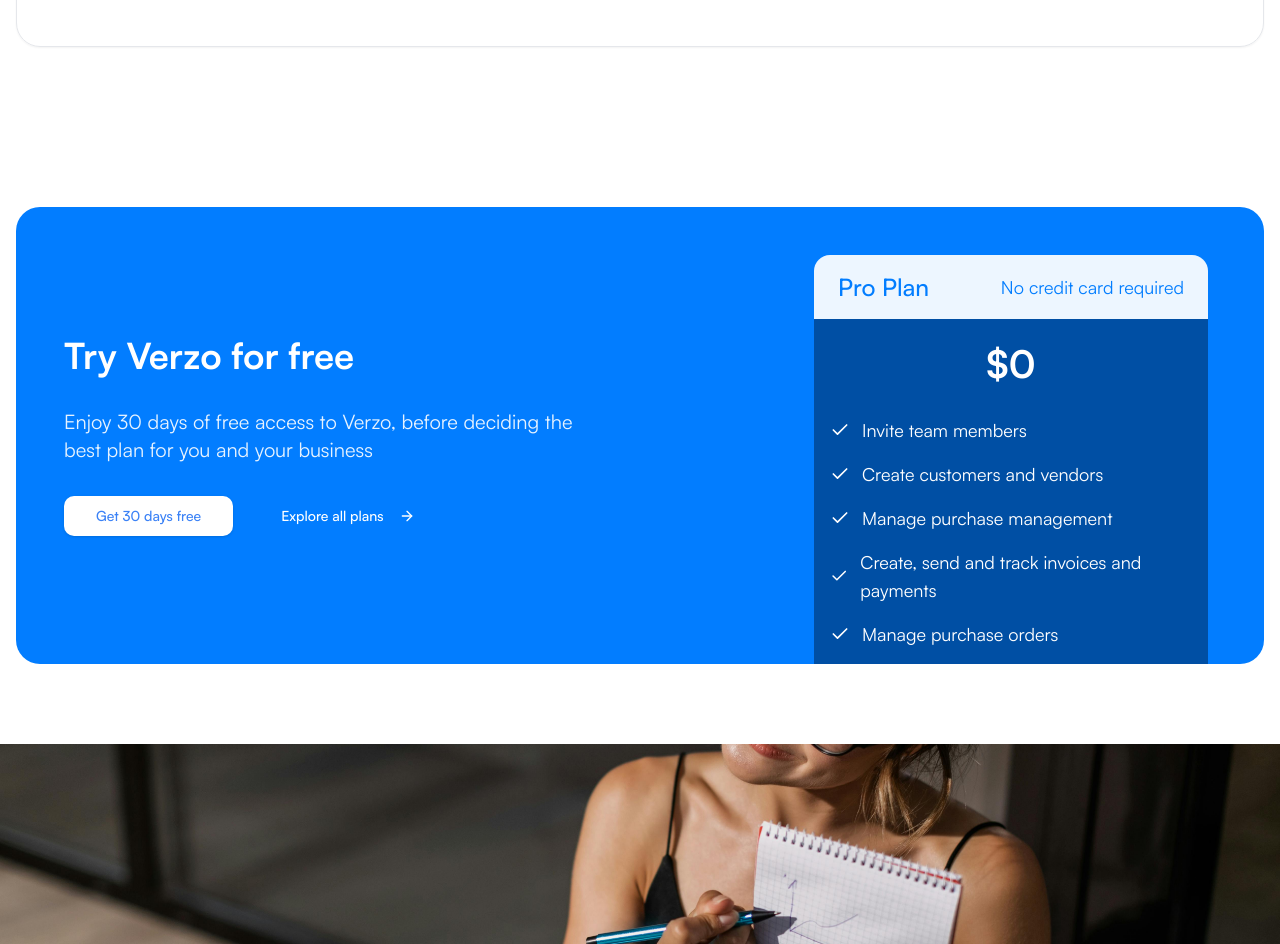
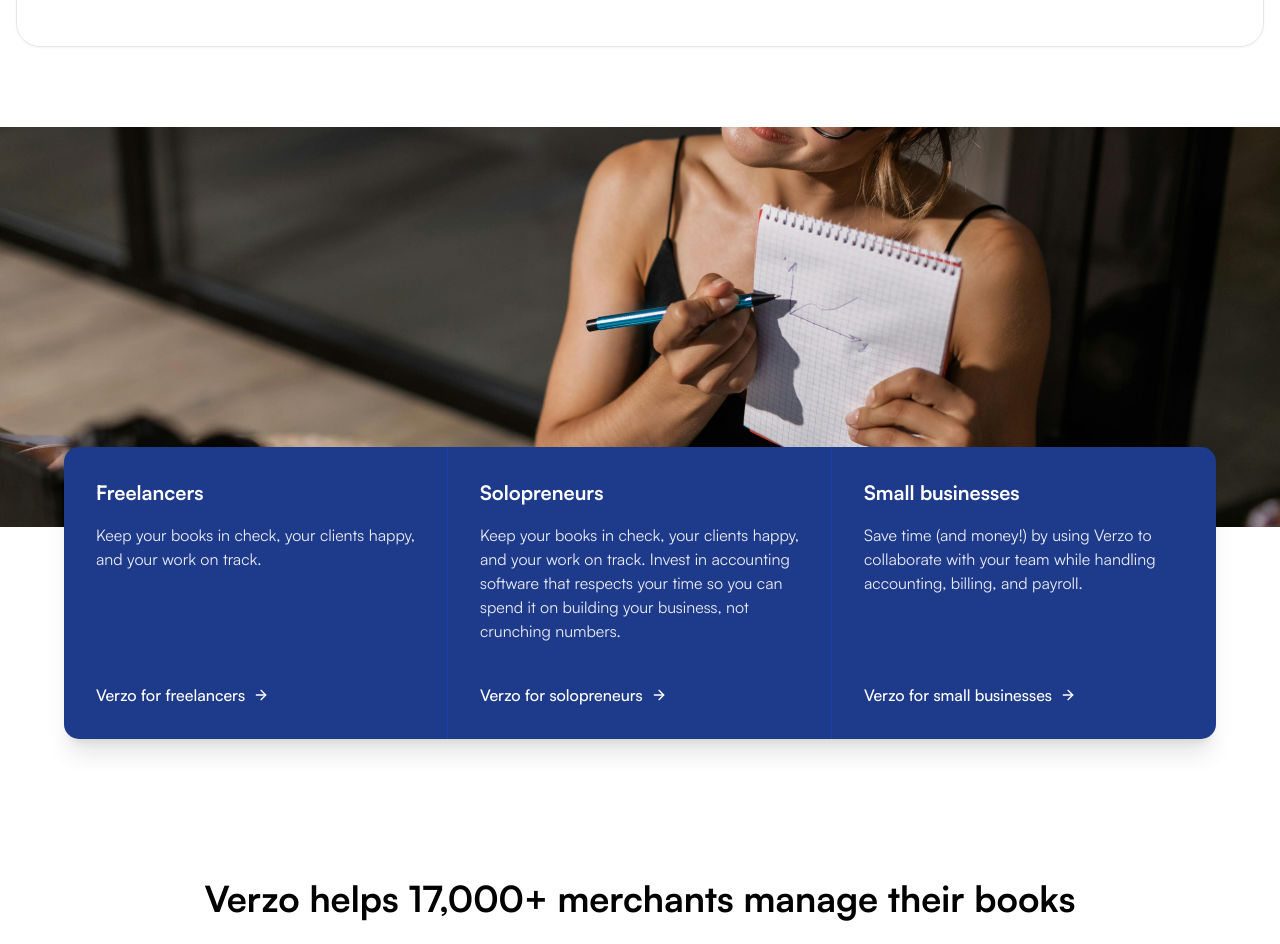
Before and after one commit to ufas-001/verzo-new-landing-page, a Next.js app: page / in a window 1280 px wide. Shown: the part 3260-4204 px from the top of the page. Built offline with nearby package versions, Linux system fonts and the light colour scheme.

Commit message:
Modified the homepage

```diff
--- a/app/homepage/page.tsx
+++ b/app/homepage/page.tsx
@@ -8,7 +8,7 @@
 import { FeatureTabs } from "./FeatureTabs";
 import { HeroCarousel } from "./Herosection";
 import Operationsection from "./OperationSection";
-import { PricingCTA } from "./PricingCta";
+// import { PricingCTA } from "./PricingCta";
 import { Testimonials } from "./Testimonial";
 import { TrustedCompanies } from "./TrustedCompanies";
 
@@ -22,7 +22,7 @@
         <FeaturesSection />
         <FeatureTabs />
         <CallToAction />
-        <PricingCTA />
+        {/* <PricingCTA /> */}
         {/* <SmallBusinessOwnersSection /> */}
         <BusinessTypesSection />
         <Testimonials />
```
